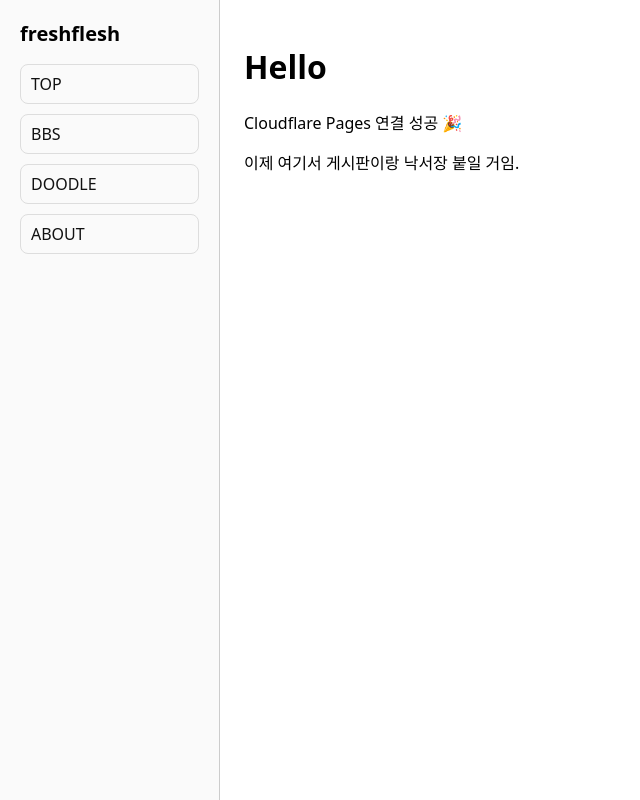
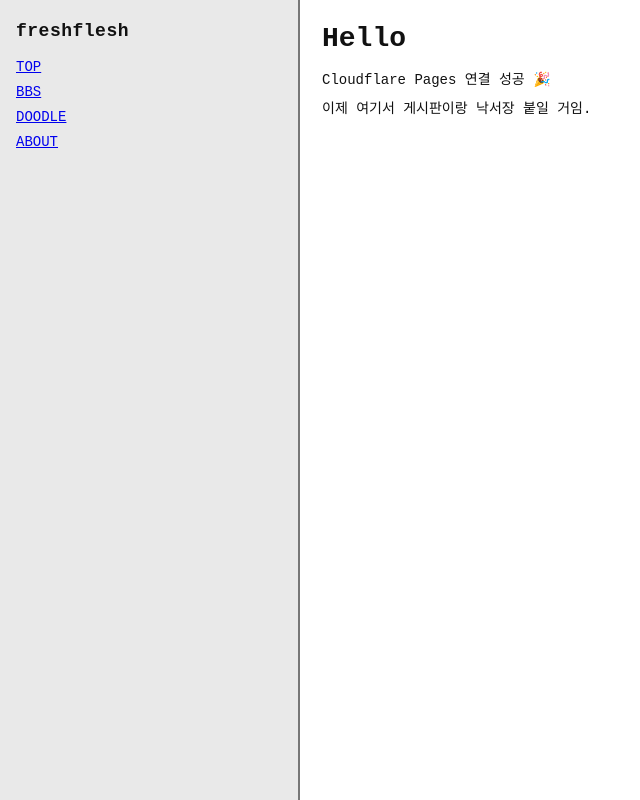
Before and after one commit to loveflesh/freshflesh, a plain HTML site: page index.html in a window 1280 px wide. Shown: the whole page, without its empty margins (0-640 px from the left). Drawn offline with Linux system fonts and the light colour scheme.

Commit message:
Update styles.css

```diff
--- a/styles.css
+++ b/styles.css
@@ -1,48 +1,97 @@
-* {
-  box-sizing: border-box;
+/* --- old web vibe reset --- */
+* { box-sizing: border-box; }
+html, body { margin: 0; height: 100%; }
+body{
+  font-family: "MS PGothic", "MS Gothic", "Dotum", "Gulim", monospace;
+  font-size: 14px;
+  line-height: 1.5;
+  background: #f3f3f3;
+  color: #111;
 }
 
-html, body {
-  margin: 0;
-  height: 100%;
-  font-family: system-ui, -apple-system, BlinkMacSystemFont, sans-serif;
+/* 전체 레이아웃 */
+.layout{
+  display: grid;
+  grid-template-columns: 300px 1fr; /* ✅ 메뉴 넓힘 */
+  min-height: 100vh;
 }
 
-.layout {
-  display: grid;
-  grid-template-columns: 220px 1fr;
-  height: 100vh;
+/* 왼쪽 메뉴 */
+.sidebar{
+  padding: 18px 16px;
+  background: #e9e9e9;
+  border-right: 2px solid #777;
 }
 
-.sidebar {
-  border-right: 1px solid #ccc;
-  padding: 20px;
-  background: #fafafa;
+/* 로고/타이틀 */
+.logo{
+  margin: 0 0 10px 0;
+  font-size: 18px;
+  font-weight: 700;
+  letter-spacing: 0.5px;
 }
 
-.logo {
-  margin-top: 0;
-  font-size: 20px;
+/* 구분선 느낌 */
+.sidebar .divider{
+  border: 0;
+  border-top: 1px dashed #555;
+  margin: 10px 0 12px;
 }
 
-.menu {
-  display: flex;
-  flex-direction: column;
-  gap: 10px;
+/* 메뉴: 상자 없이 텍스트만 */
+.menu{
+  display: block;
 }
 
-.menu a {
-  text-decoration: none;
-  color: #111;
-  padding: 8px 10px;
-  border: 1px solid #ddd;
-  border-radius: 8px;
+.menu a{
+  display: block;
+  padding: 2px 0;
+  color: #0000ee;            /* 옛날 링크 파란색 */
+  text-decoration: underline; /* 옛날 링크 느낌 */
 }
 
-.menu a:hover {
-  background: #eee;
+.menu a:visited{
+  color: #551a8b;            /* 방문 링크 보라색 */
 }
 
-.content {
-  padding: 24px;
+.menu a:hover{
+  background: #dcdcdc;       /* 살짝만 강조 */
 }
+
+/* 선택된 메뉴 표시 (선택) */
+.menu a.active{
+  color: #c00000;
+  font-weight: 700;
+}
+
+/* 사이드 푸터 작은 글 */
+.side-footer{
+  margin-top: 14px;
+  font-size: 12px;
+  color: #333;
+}
+
+/* 오른쪽 본문 */
+.content{
+  padding: 18px 22px;
+  background: #ffffff;
+}
+
+/* 본문 카드도 “세련” 빼고 옛날 박스 느낌 */
+.card{
+  border: 2px solid #777;
+  background: #fff;
+  padding: 12px 14px;
+  margin-bottom: 12px;
+}
+
+/* 제목도 옛날 느낌 */
+h1, h2, h3{
+  margin: 0 0 10px 0;
+  font-weight: 700;
+}
+
+p{ margin: 8px 0; }
+
+/* 작은 글 */
+.small{ font-size: 12px; color:#333; }
```
